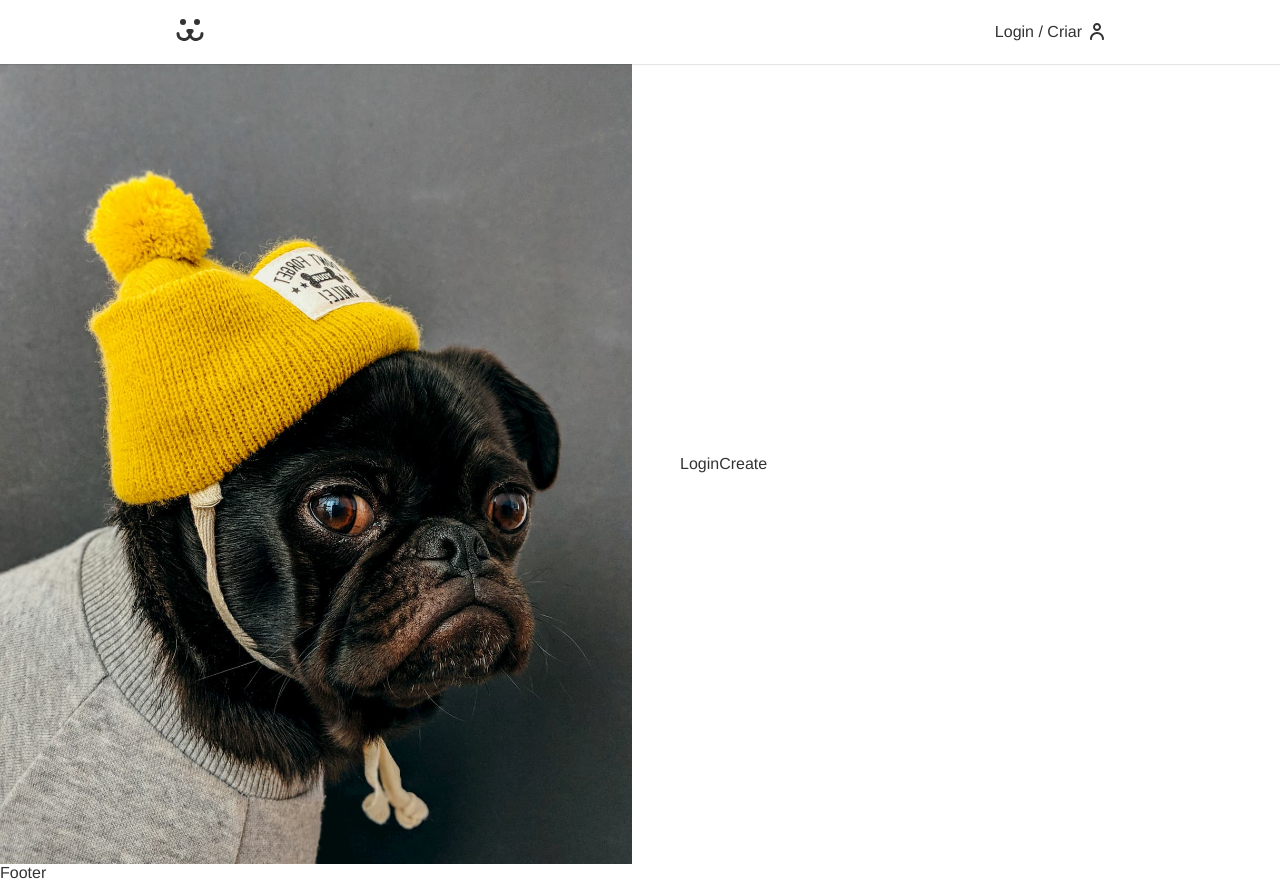
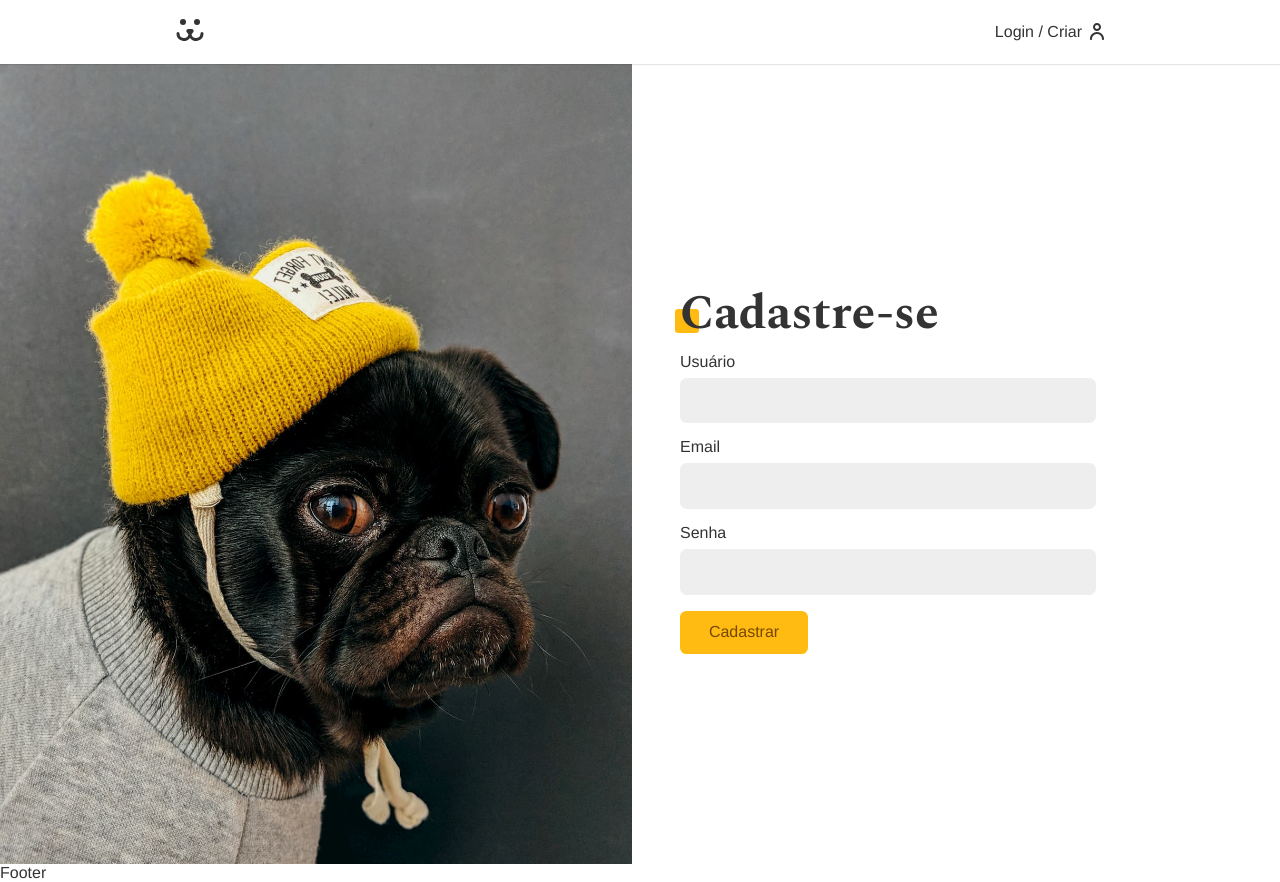
Before and after one commit to brit0dev/social-dogs, a React (Vite) app: page /login/create in a window 1280 px wide. Built offline with nearby package versions, Linux system fonts and the light colour scheme.

Commit message:
useFetch and signIn page.

```diff
--- a/src/Components/Login/LoginCreate.jsx
+++ b/src/Components/Login/LoginCreate.jsx
@@ -1,7 +1,47 @@
 import React from 'react';
+import Input from '../Forms/Input';
+import Button from '../Forms/Button';
+import useForm from '../../Hooks/useForm';
+import { USER_POST } from '../../api';
+import { UserContext } from '../../UserContext';
+import useFetch from '../../Hooks/useFetch';
+import Error from '../Helper/Error';
 
 function LoginCreate() {
-  return <div>LoginCreate</div>;
+  const username = useForm();
+  const password = useForm();
+  const email = useForm('email');
+
+  const { userLogin } = React.useContext(UserContext);
+  const { error, loading, request } = useFetch();
+
+  async function handleSubmit(event) {
+    event.preventDefault();
+    const { url, options } = USER_POST({
+      username: username.value,
+      password: password.value,
+      email: email.value,
+    });
+
+    const { response } = await request(url, options);
+    if (response.ok) userLogin(username.value, password.value);
+  }
+  return (
+    <section className='animeLeft'>
+      <h1 className='title'>Cadastre-se</h1>
+      <form onSubmit={handleSubmit}>
+        <Input label='Usuário' name='username' {...username} />
+        <Input label='Email' type='email' name='email' {...email} />
+        <Input label='Senha' type='password' name='password' {...password} />
+        {loading ? (
+          <Button disabled>Cadastrando...</Button>
+        ) : (
+          <Button>Cadastrar</Button>
+        )}
+        <Error message={error} />
+      </form>
+    </section>
+  );
 }
 
 export default LoginCreate;
--- /dev/null
+++ b/src/Hooks/useFetch.jsx
@@ -0,0 +1,35 @@
+import React from 'react';
+
+function useFetch() {
+  const [data, setData] = React.useState(null);
+  const [error, setError] = React.useState(null);
+  const [loading, setLoading] = React.useState(null);
+
+  const request = React.useCallback(
+    async (url, options) => {
+      let response;
+      let json;
+
+      try {
+        setLoading(true);
+        setError(null);
+        response = await fetch(url, options);
+        json = await response.json();
+        if (response.ok === false) throw new Error(json.message);
+      } catch (err) {
+        json = null;
+        setError(err.message);
+      } finally {
+        setData(json);
+        setLoading(false);
+      }
+
+      return { response, json };
+    },
+    [setData, setLoading, setError]
+  );
+
+  return { data, error, loading, request };
+}
+
+export default useFetch;
```
